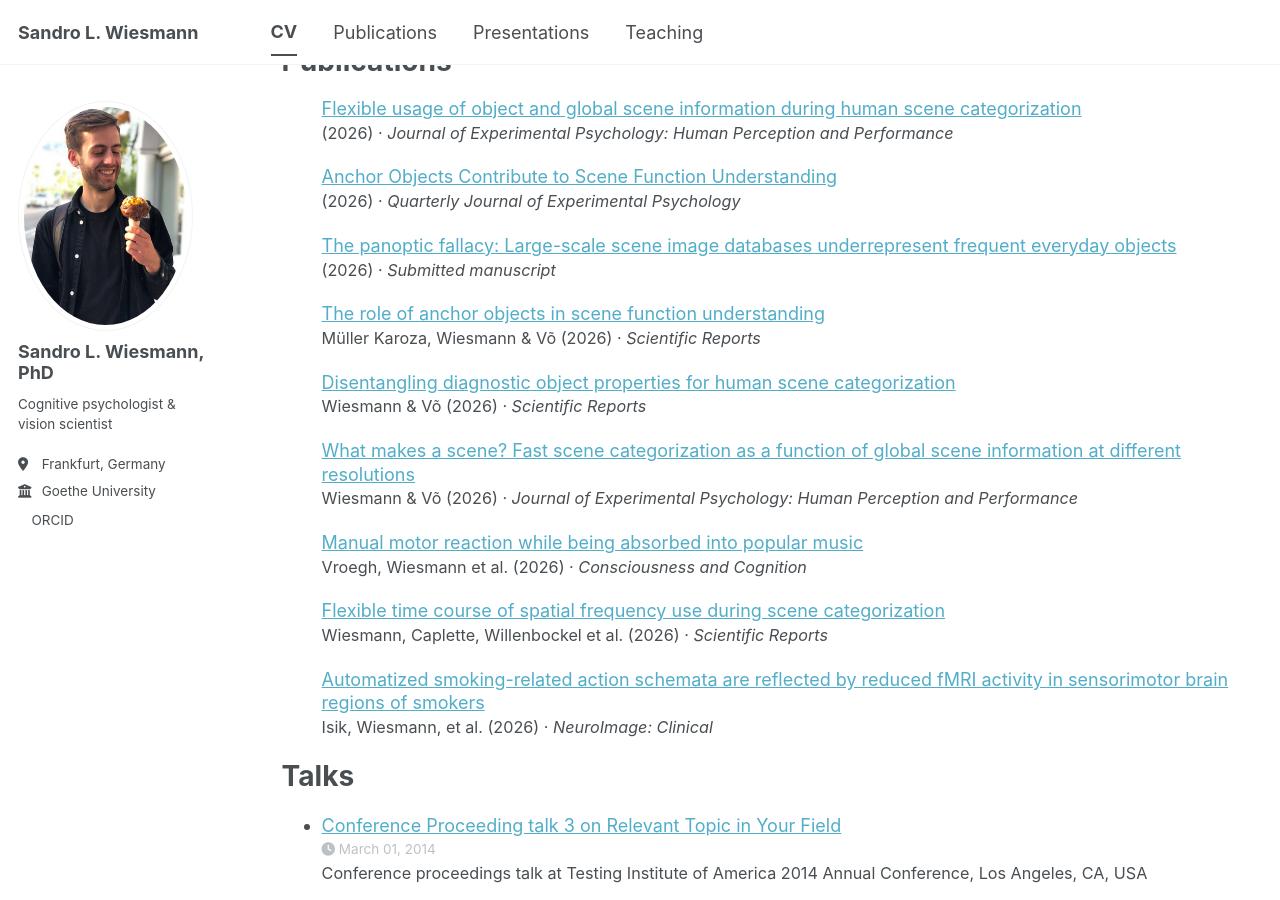
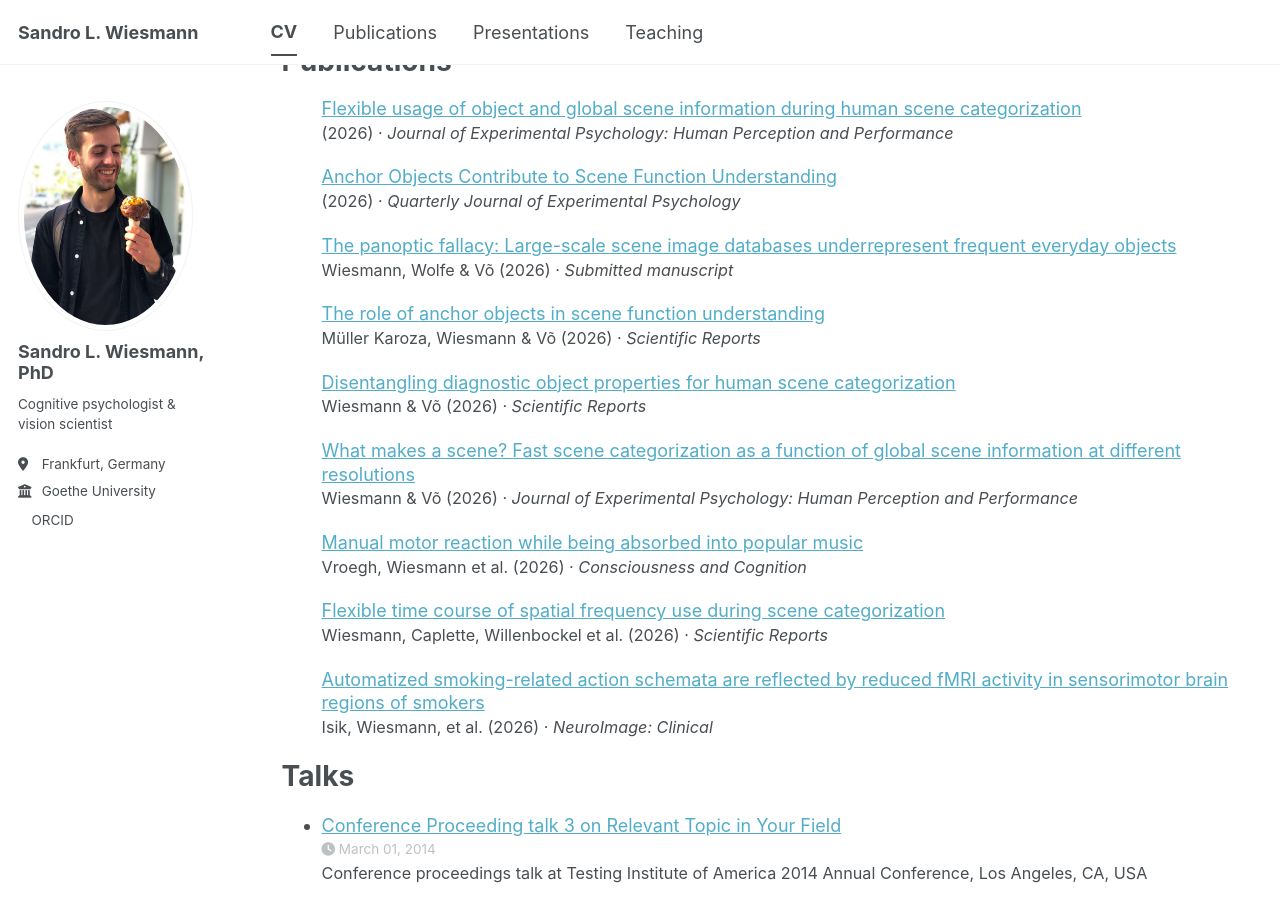
Before and after one commit to sandrowiesmann/sandrowiesmann.github.io, a Jekyll site: the page built from _pages/cv.md, in a window 1280 px wide and 900 px high, scrolled down 2010 px. Built offline with Jekyll 4.4.1, drawn with Linux system fonts in a browser that asks for light colours; a script bundle is joined from its source files by our own code; a style sheet for code colours, icons or effects is not loaded.

Commit message:
Update 2026-10-30-panoptic-fallacy.md

```diff
--- a/_publications/2026-10-30-panoptic-fallacy.md
+++ b/_publications/2026-10-30-panoptic-fallacy.md
@@ -1,8 +1,10 @@
 ---
 title: "The panoptic fallacy: Large-scale scene image databases underrepresent frequent everyday objects"
 collection: publications
-category: manuscripts
+category: unpublished
 permalink: /publication/panoptic-fallacy
 venue: 'Submitted manuscript'
+authors: Wiesmann, Wolfe & Võ
+year: submitted
 citation: 'Wiesmann, S. L., Wolfe, J. M., &amp; Võ, M. L.-H. (submitted). &quot;The panoptic fallacy: Large-scale scene image databases underrepresent frequent everyday objects.&quot;'
 ---
```
